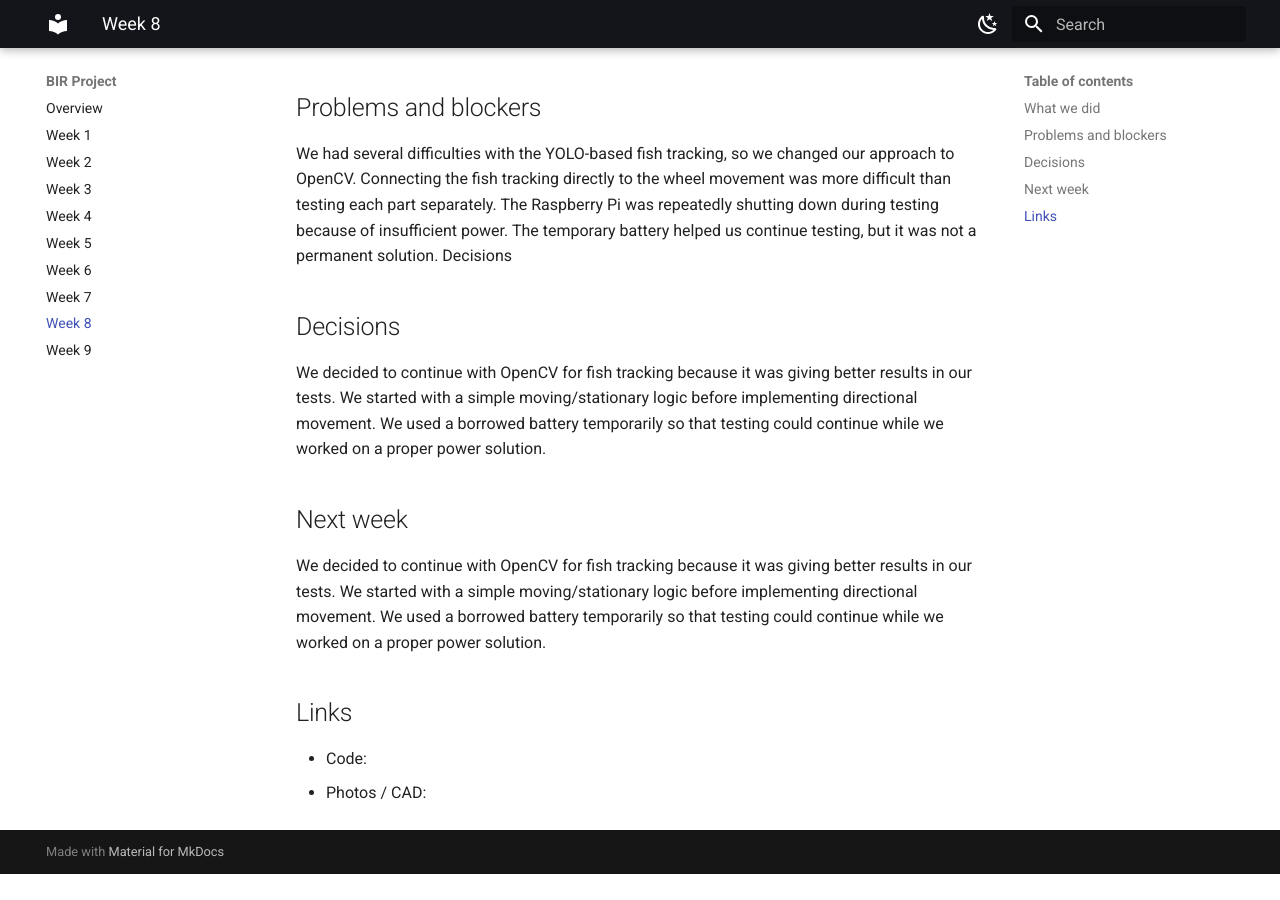
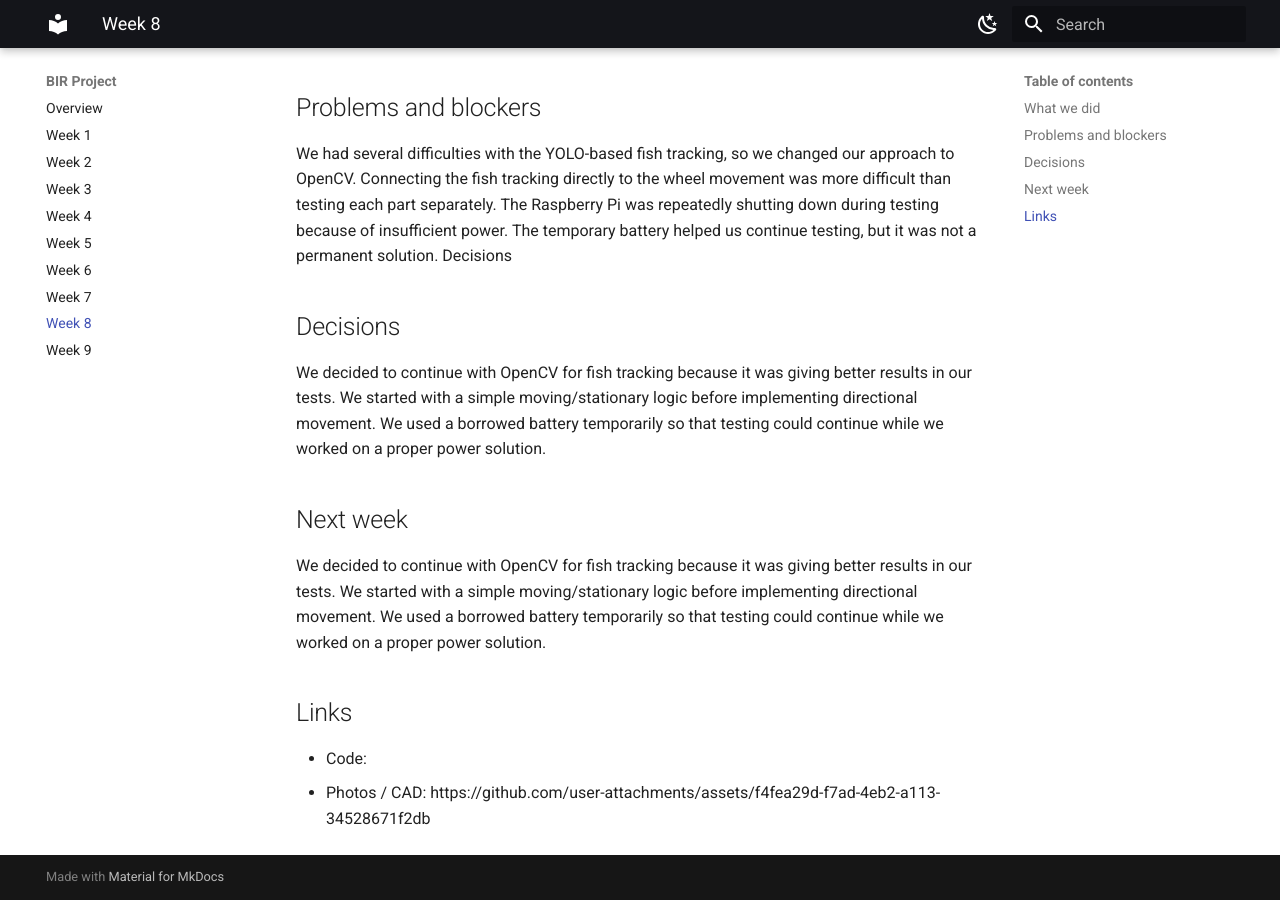
Before and after one commit to BuilderinResidencyTinkerspace/AquaNav_, an MkDocs documentation site: the page built from docs/week-08.md, in a window 1280 px wide and 900 px high, scrolled down 528 px. Built offline with MkDocs 1.6.1 and Material for MkDocs 9.7.7, drawn with Linux system fonts in a browser that asks for light colours; before the commit the page ends 1402 px from its top, so only the background shows below that; some of the changed lines change nothing that is shown.

Commit message:
Update week-08.md

```diff
--- a/docs/week-08.md
+++ b/docs/week-08.md
@@ -39,3 +39,4 @@ We used a borrowed battery temporarily so that testing could continue while we w
 
 - Code:
 - Photos / CAD:
+https://github.com/user-attachments/assets/f4fea29d-f7ad-4eb2-a113-34528671f2db
```
